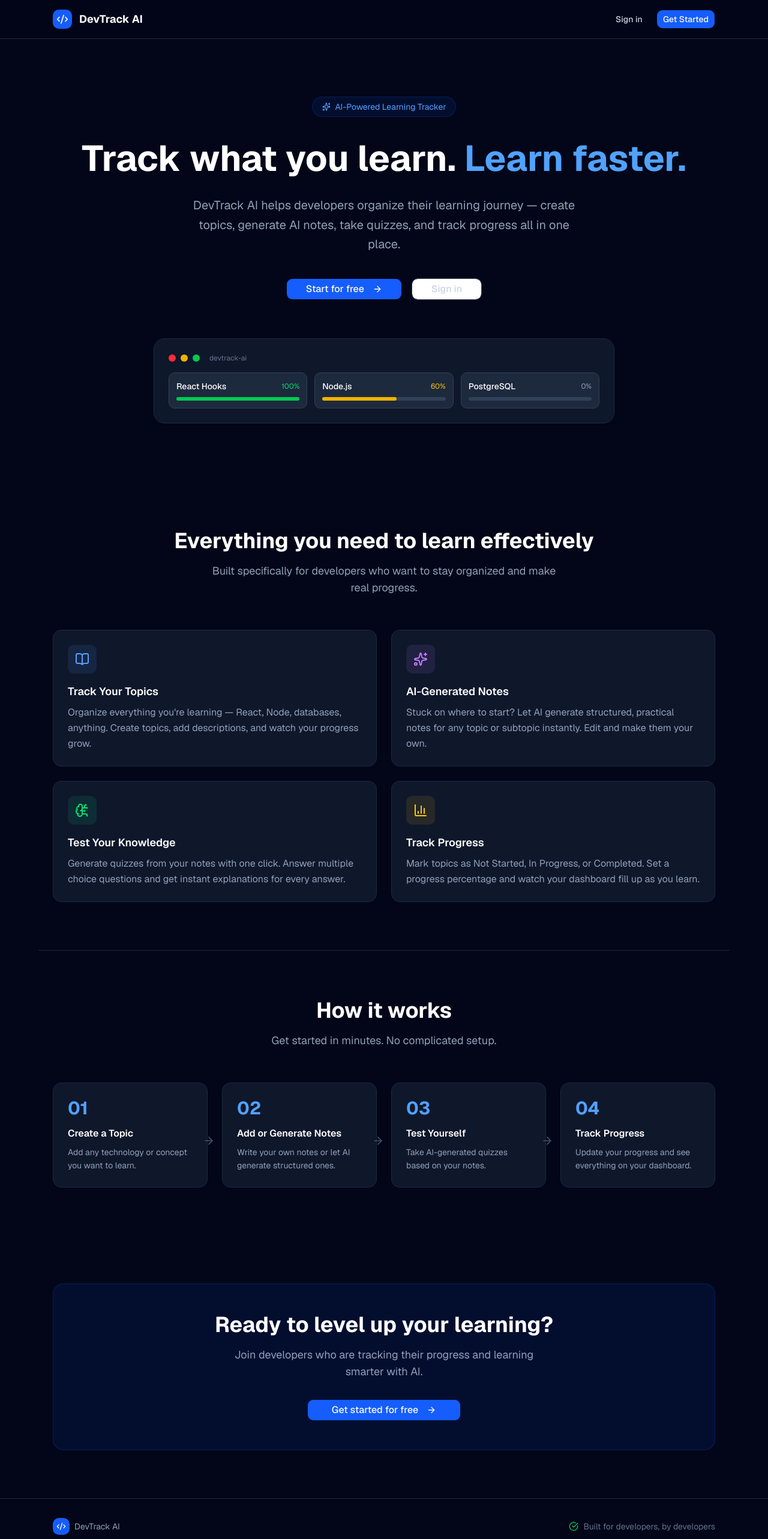
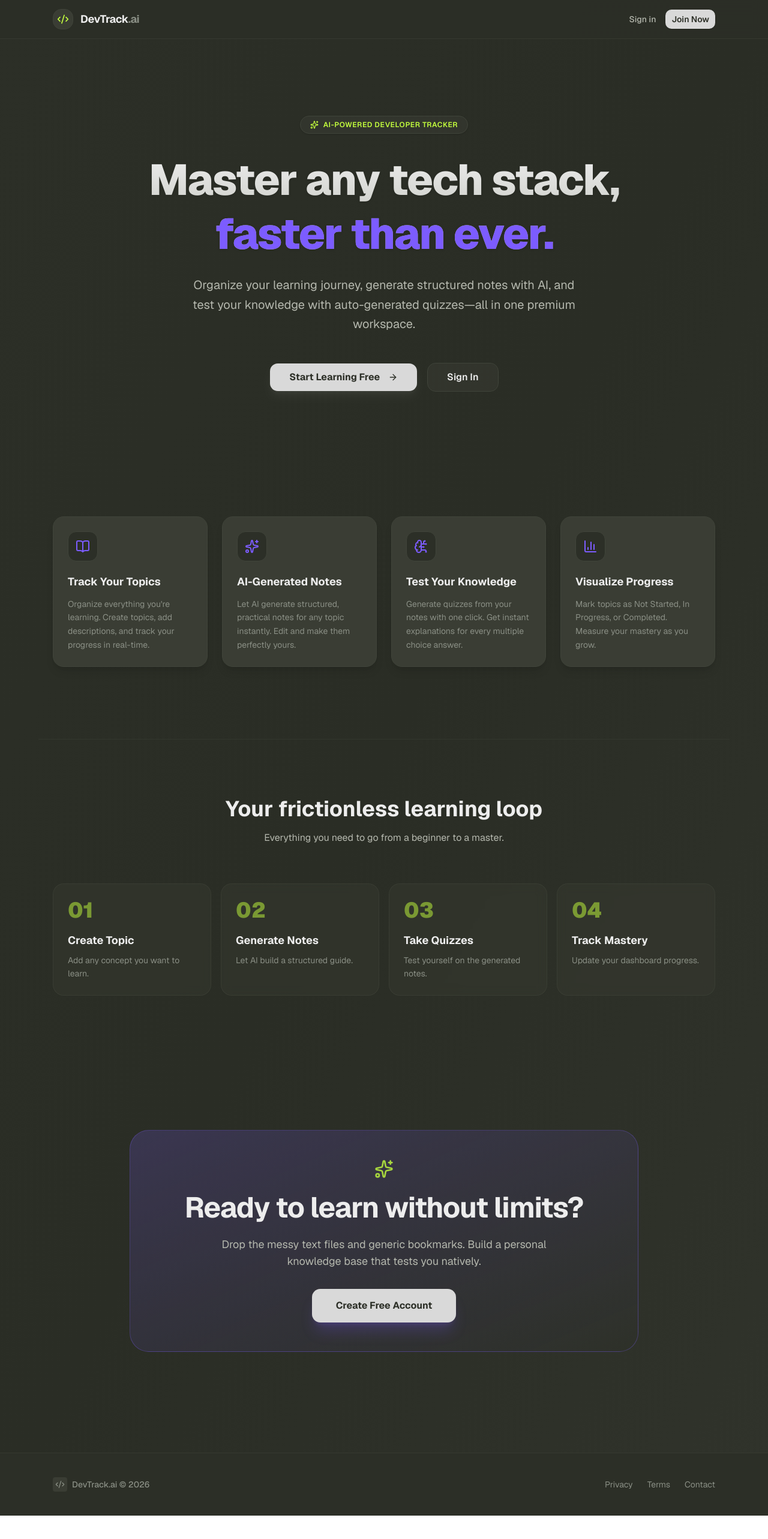
Before and after one commit to rishnudk/devtrack-ai, a Next.js app: page / in a window 1280 px wide. Shown: the top 2566 px of the page at 60% size. After the commit the page ends 2527 px from the top, so only its background shows below. Built offline with nearby package versions, Linux system fonts and the light colour scheme.

Commit message:
chore(ui) : update landing page desing

```diff
--- a/app/page.tsx
+++ b/app/page.tsx
@@ -1,11 +1,13 @@
+"use client";
+
 import Link from "next/link";
 import { Button } from "@/components/ui/button";
+import { motion } from "framer-motion";
 import {
     Code2,
     BookOpen,
     Sparkles,
     BrainCircuit,
-  CheckCircle,
     BarChart3,
     ArrowRight,
 } from "lucide-react";
@@ -15,114 +17,106 @@ const features = [
         icon: BookOpen,
         title: "Track Your Topics",
         description:
-      "Organize everything you're learning — React, Node, databases, anything. Create topics, add descriptions, and watch your progress grow.",
-    color: "text-blue-400",
-    bg: "bg-blue-400/10",
+            "Organize everything you're learning. Create topics, add descriptions, and track your progress in real-time.",
     },
     {
         icon: Sparkles,
         title: "AI-Generated Notes",
         description:
-      "Stuck on where to start? Let AI generate structured, practical notes for any topic or subtopic instantly. Edit and make them your own.",
-    color: "text-purple-400",
-    bg: "bg-purple-400/10",
+            "Let AI generate structured, practical notes for any topic instantly. Edit and make them perfectly yours.",
     },
     {
         icon: BrainCircuit,
         title: "Test Your Knowledge",
         description:
-      "Generate quizzes from your notes with one click. Answer multiple choice questions and get instant explanations for every answer.",
-    color: "text-green-400",
-    bg: "bg-green-400/10",
+            "Generate quizzes from your notes with one click. Get instant explanations for every multiple choice answer.",
     },
     {
         icon: BarChart3,
-    title: "Track Progress",
+        title: "Visualize Progress",
         description:
-      "Mark topics as Not Started, In Progress, or Completed. Set a progress percentage and watch your dashboard fill up as you learn.",
-    color: "text-yellow-400",
-    bg: "bg-yellow-400/10",
+            "Mark topics as Not Started, In Progress, or Completed. Measure your mastery as you grow.",
     },
 ];
 
 const steps = [
-  {
-    step: "01",
-    title: "Create a Topic",
-    description: "Add any technology or concept you want to learn.",
-  },
-  {
-    step: "02",
-    title: "Add or Generate Notes",
-    description: "Write your own notes or let AI generate structured ones.",
-  },
-  {
-    step: "03",
-    title: "Test Yourself",
-    description: "Take AI-generated quizzes based on your notes.",
-  },
-  {
-    step: "04",
-    title: "Track Progress",
-    description: "Update your progress and see everything on your dashboard.",
-  },
+    { step: "01", title: "Create Topic", desc: "Add any concept you want to learn." },
+    { step: "02", title: "Generate Notes", desc: "Let AI build a structured guide." },
+    { step: "03", title: "Take Quizzes", desc: "Test yourself on the generated notes." },
+    { step: "04", title: "Track Mastery", desc: "Update your dashboard progress." },
 ];
 
 export default function LandingPage() {
     return (
-    <div className="min-h-screen bg-slate-950 text-white">
+        <div className="min-h-screen bg-gradient-to-br from-[#2C2F27] via-[#2A2D25] to-[#30332B] text-[#EDEDED] selection:bg-[#7C5CFF]/30 selection:text-white font-sans overflow-x-hidden">
             {/* Navbar */}
-      <nav className="border-b border-slate-800 bg-slate-950/80 backdrop-blur-sm sticky top-0 z-50">
+            <nav className="sticky top-0 z-50 border-b border-[#40443A]/50 bg-[#2C2F27]/80 backdrop-blur-md">
                 <div className="max-w-6xl mx-auto px-6 h-16 flex items-center justify-between">
                     <div className="flex items-center gap-3">
-            <div className="p-1.5 bg-blue-600 rounded-lg">
-              <Code2 className="h-5 w-5 text-white" />
+                        <div className="p-1.5 bg-[#3A3D34] rounded-xl border border-[#40443A]">
+                            <Code2 className="h-5 w-5 text-[#C4FF3D]" />
                         </div>
-            <span className="text-white font-bold text-lg">DevTrack AI</span>
+                        <span className="font-bold text-lg text-[#EDEDED] tracking-tight">DevTrack<span className="text-[#8A8F85]">.ai</span></span>
                     </div>
-          <div className="flex items-center gap-3">
+                    <div className="flex items-center gap-4">
                         <Link href="/login">
-              <Button
-                variant="ghost"
-                className="text-slate-300 hover:text-white"
-              >
+                            <span className="text-sm font-medium text-[#B5B8AE] hover:text-[#EDEDED] transition-colors cursor-pointer">
                                 Sign in
-              </Button>
+                            </span>
                         </Link>
                         <Link href="/signup">
-              <Button className="bg-blue-600 hover:bg-blue-700">
-                Get Started
+                            <Button className="bg-[#D9D9D9] text-[#2C2F27] hover:bg-white border-none rounded-lg font-semibold shadow-sm transition-all hover:scale-105 active:scale-95">
+                                Join Now
                             </Button>
                         </Link>
                     </div>
                 </div>
             </nav>
 
-      {/* Hero */}
-      <section className="max-w-6xl mx-auto px-6 py-24 text-center">
-        <div className="inline-flex items-center gap-2 bg-blue-600/10 border border-blue-600/20 rounded-full px-4 py-1.5 text-blue-400 text-sm mb-8">
+            <main>
+                {/* Hero Section */}
+                <section className="relative max-w-6xl mx-auto px-6 py-24 sm:py-32 flex flex-col items-center text-center">
+                    <motion.div
+                        initial={{ opacity: 0, y: 20 }}
+                        animate={{ opacity: 1, y: 0 }}
+                        transition={{ duration: 0.5 }}
+                        className="inline-flex items-center gap-2 bg-[#3A3D34]/50 border border-[#40443A] rounded-full px-4 py-1.5 text-[#C4FF3D] text-xs font-semibold mb-8 uppercase tracking-wider shadow-sm"
+                    >
                         <Sparkles className="h-3.5 w-3.5" />
-          AI-Powered Learning Tracker
-        </div>
+                        AI-Powered Developer Tracker
+                    </motion.div>
 
-        <h1 className="text-5xl sm:text-6xl font-bold leading-tight mb-6">
-          Track what you learn.{" "}
-          <span className="text-blue-400">Learn faster.</span>
-        </h1>
+                    <motion.h1
+                        initial={{ opacity: 0, y: 20 }}
+                        animate={{ opacity: 1, y: 0 }}
+                        transition={{ duration: 0.5, delay: 0.1 }}
+                        className="text-5xl sm:text-7xl font-extrabold text-transparent bg-clip-text bg-gradient-to-b from-[#EDEDED] to-[#B5B8AE] tracking-tight leading-tight max-w-4xl mb-6 drop-shadow-sm"
+                    >
+                        Master any tech stack, <br className="hidden sm:block" />
+                        <span className="text-[#7C5CFF]">faster than ever.</span>
+                    </motion.h1>
 
-        <p className="text-slate-400 text-xl max-w-2xl mx-auto mb-10 leading-relaxed">
-          DevTrack AI helps developers organize their learning journey — create
-          topics, generate AI notes, take quizzes, and track progress all in one
-          place.
-        </p>
+                    <motion.p
+                        initial={{ opacity: 0, y: 20 }}
+                        animate={{ opacity: 1, y: 0 }}
+                        transition={{ duration: 0.5, delay: 0.2 }}
+                        className="text-[#B5B8AE] text-lg sm:text-xl max-w-2xl mb-12 leading-relaxed"
+                    >
+                        Organize your learning journey, generate structured notes with AI, and test your knowledge with auto-generated quizzes—all in one premium workspace.
+                    </motion.p>
 
-        <div className="flex items-center justify-center gap-4 flex-wrap">
+                    <motion.div
+                        initial={{ opacity: 0, scale: 0.95 }}
+                        animate={{ opacity: 1, scale: 1 }}
+                        transition={{ duration: 0.5, delay: 0.3 }}
+                        className="flex items-center justify-center gap-4 flex-wrap"
+                    >
                         <Link href="/signup">
                             <Button
                                 size="lg"
-              className="bg-blue-600 hover:bg-blue-700 text-base px-8"
+                                className="bg-[#D9D9D9] text-[#2C2F27] hover:bg-white text-base px-8 h-12 rounded-xl font-bold transition-all shadow-lg shadow-white/5 hover:scale-105 active:scale-95"
                             >
-              Start for free
+                                Start Learning Free
                                 <ArrowRight className="ml-2 h-4 w-4" />
                             </Button>
                         </Link>
@@ -130,160 +124,117 @@ export default function LandingPage() {
                             <Button
                                 size="lg"
                                 variant="outline"
-              className="border-slate-700 text-slate-300 hover:text-white hover:bg-slate-800 text-base px-8"
+                                className="border-[#40443A] bg-[#3A3D34]/50 text-[#EDEDED] hover:bg-[#40443A] hover:text-white text-base px-8 h-12 rounded-xl font-semibold transition-all hover:scale-105 active:scale-95"
                             >
-              Sign in
+                                Sign In
                             </Button>
                         </Link>
-        </div>
-
-        {/* Hero visual */}
-        <div className="mt-16 bg-slate-900 border border-slate-800 rounded-2xl p-6 max-w-3xl mx-auto text-left">
-          <div className="flex items-center gap-2 mb-4">
-            <div className="h-3 w-3 rounded-full bg-red-500" />
-            <div className="h-3 w-3 rounded-full bg-yellow-500" />
-            <div className="h-3 w-3 rounded-full bg-green-500" />
-            <span className="text-slate-500 text-xs ml-2">devtrack-ai</span>
-          </div>
-          <div className="grid grid-cols-3 gap-3">
-            {["React Hooks", "Node.js", "PostgreSQL"].map((topic, i) => (
-              <div
-                key={topic}
-                className="bg-slate-800 rounded-lg p-3 border border-slate-700"
-              >
-                <div className="flex items-center justify-between mb-2">
-                  <span className="text-white text-sm font-medium">
-                    {topic}
-                  </span>
-                  <span
-                    className={`text-xs ${
-                      i === 0
-                        ? "text-green-400"
-                        : i === 1
-                        ? "text-yellow-400"
-                        : "text-slate-400"
-                    }`}
-                  >
-                    {i === 0 ? "100%" : i === 1 ? "60%" : "0%"}
-                  </span>
-                </div>
-                <div className="w-full bg-slate-700 rounded-full h-1.5">
-                  <div
-                    className={`h-1.5 rounded-full ${
-                      i === 0
-                        ? "bg-green-500 w-full"
-                        : i === 1
-                        ? "bg-yellow-500 w-3/5"
-                        : "bg-slate-600 w-0"
-                    }`}
-                  />
-                </div>
-              </div>
-            ))}
-          </div>
-        </div>
+                    </motion.div>
                 </section>
 
-      {/* Features */}
+                {/* Features Cards Section */}
                 <section className="max-w-6xl mx-auto px-6 py-20">
-        <div className="text-center mb-14">
-          <h2 className="text-3xl sm:text-4xl font-bold mb-4">
-            Everything you need to learn effectively
-          </h2>
-          <p className="text-slate-400 text-lg max-w-xl mx-auto">
-            Built specifically for developers who want to stay organized and
-            make real progress.
-          </p>
-        </div>
-
-        <div className="grid grid-cols-1 sm:grid-cols-2 gap-6">
-          {features.map((feature) => {
+                    <div className="grid grid-cols-1 sm:grid-cols-2 lg:grid-cols-4 gap-6">
+                        {features.map((feature, i) => {
                             const Icon = feature.icon;
                             return (
-              <div
+                                <motion.div
                                     key={feature.title}
-                className="bg-slate-900 border border-slate-800 rounded-xl p-6 hover:border-slate-600 transition-colors"
+                                    initial={{ opacity: 0, y: 20 }}
+                                    whileInView={{ opacity: 1, y: 0 }}
+                                    viewport={{ once: true, margin: "-50px" }}
+                                    transition={{ duration: 0.5, delay: i * 0.1 }}
+                                    whileHover={{ y: -5, transition: { duration: 0.2 } }}
+                                    className="bg-[#3A3D34] border border-[#40443A] rounded-2xl p-6 group transition-all hover:bg-[#3A3D34]/80 shadow-lg shadow-black/10"
                                 >
-                <div className={`p-3 rounded-lg ${feature.bg} w-fit mb-4`}>
-                  <Icon className={`h-6 w-6 ${feature.color}`} />
+                                    <div className="p-3 rounded-xl bg-[#2C2F27] border border-[#40443A] w-fit mb-5 group-hover:border-[#7C5CFF]/50 transition-colors">
+                                        <Icon className="h-6 w-6 text-[#7C5CFF]" />
                                     </div>
-                <h3 className="text-white font-semibold text-lg mb-2">
+                                    <h3 className="text-[#EDEDED] font-bold text-lg mb-3">
                                         {feature.title}
                                     </h3>
-                <p className="text-slate-400 leading-relaxed">
+                                    <p className="text-[#8A8F85] leading-relaxed text-sm group-hover:text-[#B5B8AE] transition-colors">
                                         {feature.description}
                                     </p>
-              </div>
+                                </motion.div>
                             );
                         })}
                     </div>
                 </section>
 
-      {/* How it works */}
-      <section className="max-w-6xl mx-auto px-6 py-20 border-t border-slate-800">
-        <div className="text-center mb-14">
-          <h2 className="text-3xl sm:text-4xl font-bold mb-4">How it works</h2>
-          <p className="text-slate-400 text-lg max-w-xl mx-auto">
-            Get started in minutes. No complicated setup.
+                {/* How it Works / Steps */}
+                <section className="max-w-6xl mx-auto px-6 py-24 border-t border-[#40443A]/40 mt-10">
+                    <div className="text-center mb-16">
+                        <h2 className="text-3xl sm:text-4xl font-bold text-[#EDEDED] mb-4">
+                            Your frictionless learning loop
+                        </h2>
+                        <p className="text-[#B5B8AE] max-w-xl mx-auto">
+                            Everything you need to go from a beginner to a master.
                         </p>
                     </div>
 
-        <div className="grid grid-cols-1 sm:grid-cols-2 lg:grid-cols-4 gap-6">
-          {steps.map((step, index) => (
-            <div key={step.step} className="relative">
-              <div className="bg-slate-900 border border-slate-800 rounded-xl p-6">
-                <div className="text-blue-400 font-bold text-3xl mb-3">
+                    <div className="grid grid-cols-1 md:grid-cols-4 gap-4 relative">
+                        {steps.map((step, i) => (
+                            <motion.div
+                                key={step.step}
+                                initial={{ opacity: 0, x: -20 }}
+                                whileInView={{ opacity: 1, x: 0 }}
+                                viewport={{ once: true }}
+                                transition={{ duration: 0.5, delay: i * 0.15 }}
+                                className="relative bg-[#3A3D34]/40 border border-[#40443A]/60 rounded-2xl p-6 backdrop-blur-sm z-10"
+                            >
+                                <span className="text-[#C4FF3D] font-black text-4xl opacity-50 block mb-4">
                                     {step.step}
-                </div>
-                <h3 className="text-white font-semibold mb-2">{step.title}</h3>
-                <p className="text-slate-400 text-sm leading-relaxed">
-                  {step.description}
-                </p>
-              </div>
-              {index < steps.length - 1 && (
-                <div className="hidden lg:flex absolute top-1/2 -right-3 z-10">
-                  <ArrowRight className="h-5 w-5 text-slate-600" />
-                </div>
-              )}
-            </div>
+                                </span>
+                                <h3 className="text-[#EDEDED] font-bold mb-2 text-lg">{step.title}</h3>
+                                <p className="text-[#8A8F85] text-sm leading-relaxed">{step.desc}</p>
+                            </motion.div>
                         ))}
                     </div>
                 </section>
 
-      {/* CTA */}
-      <section className="max-w-6xl mx-auto px-6 py-20">
-        <div className="bg-blue-600/10 border border-blue-600/20 rounded-2xl p-12 text-center">
-          <h2 className="text-3xl sm:text-4xl font-bold mb-4">
-            Ready to level up your learning?
+                {/* Final CTA */}
+                <section className="max-w-4xl mx-auto px-6 py-32">
+                    <motion.div
+                        initial={{ opacity: 0, scale: 0.95 }}
+                        whileInView={{ opacity: 1, scale: 1 }}
+                        viewport={{ once: true }}
+                        transition={{ duration: 0.6 }}
+                        className="bg-gradient-to-br from-[#7C5CFF]/20 to-transparent border border-[#7C5CFF]/30 rounded-[2rem] p-12 text-center relative overflow-hidden"
+                    >
+                        <div className="absolute inset-0 bg-[#3A3D34]/20 backdrop-blur-3xl -z-10" />
+                        <Sparkles className="h-8 w-8 text-[#C4FF3D] mx-auto mb-6 opacity-80" />
+                        <h2 className="text-3xl sm:text-5xl font-bold text-[#EDEDED] mb-6 tracking-tight">
+                            Ready to learn without limits?
                         </h2>
-          <p className="text-slate-400 text-lg max-w-lg mx-auto mb-8">
-            Join developers who are tracking their progress and learning smarter
-            with AI.
+                        <p className="text-[#B5B8AE] text-lg mb-8 max-w-xl mx-auto">
+                            Drop the messy text files and generic bookmarks. Build a personal knowledge base that tests you natively.
                         </p>
                         <Link href="/signup">
                             <Button
                                 size="lg"
-              className="bg-blue-600 hover:bg-blue-700 text-base px-10"
+                                className="bg-[#D9D9D9] text-[#2C2F27] hover:bg-white text-base px-10 h-14 rounded-xl font-bold transition-all hover:scale-105 active:scale-95 border-none shadow-xl shadow-[#7C5CFF]/20"
                             >
-              Get started for free
-              <ArrowRight className="ml-2 h-4 w-4" />
+                                Create Free Account
                             </Button>
                         </Link>
-        </div>
+                    </motion.div>
                 </section>
+            </main>
 
             {/* Footer */}
-      <footer className="border-t border-slate-800 py-8">
-        <div className="max-w-6xl mx-auto px-6 flex items-center justify-between flex-wrap gap-4">
+            <footer className="border-t border-[#40443A]/50 bg-[#2C2F27] py-10 mt-10">
+                <div className="max-w-6xl mx-auto px-6 flex flex-col md:flex-row items-center justify-between gap-4">
                     <div className="flex items-center gap-2">
-            <div className="p-1.5 bg-blue-600 rounded-lg">
-              <Code2 className="h-4 w-4 text-white" />
+                        <div className="p-1 bg-[#3A3D34] rounded">
+                            <Code2 className="h-4 w-4 text-[#8A8F85]" />
                         </div>
-            <span className="text-slate-400 text-sm">DevTrack AI</span>
+                        <span className="text-[#8A8F85] text-sm font-medium">DevTrack.ai © {new Date().getFullYear()}</span>
                     </div>
-          <div className="flex items-center gap-2 text-slate-500 text-sm">
-            <CheckCircle className="h-4 w-4 text-green-500" />
-            Built for developers, by developers
+                    <div className="text-[#8A8F85] text-sm flex gap-6">
+                        <span className="cursor-pointer hover:text-[#EDEDED] transition-colors">Privacy</span>
+                        <span className="cursor-pointer hover:text-[#EDEDED] transition-colors">Terms</span>
+                        <span className="cursor-pointer hover:text-[#EDEDED] transition-colors">Contact</span>
                     </div>
                 </div>
             </footer>
--- a/package.json
+++ b/package.json
@@ -22,6 +22,7 @@
     "clsx": "^2.1.1",
     "date-fns": "^4.1.0",
     "drizzle-orm": "^0.45.2",
+    "framer-motion": "^12.38.0",
     "lucide-react": "^1.7.0",
     "next": "16.2.1",
     "next-themes": "^0.4.6",
@@ -41,10 +42,12 @@
     "@types/pg": "^8.20.0",
     "@types/react": "^19",
     "@types/react-dom": "^19",
+    "autoprefixer": "^10.4.27",
     "dotenv": "^17.3.1",
     "drizzle-kit": "^0.31.10",
     "eslint": "^9",
     "eslint-config-next": "16.2.1",
+    "postcss": "^8.5.8",
     "tailwindcss": "^4",
     "typescript": "^5"
   }
```
Also changed, not shown: 1 other file (tests, documents, lock files or other folders). Lines whose indentation alone changed are shown as unchanged.
